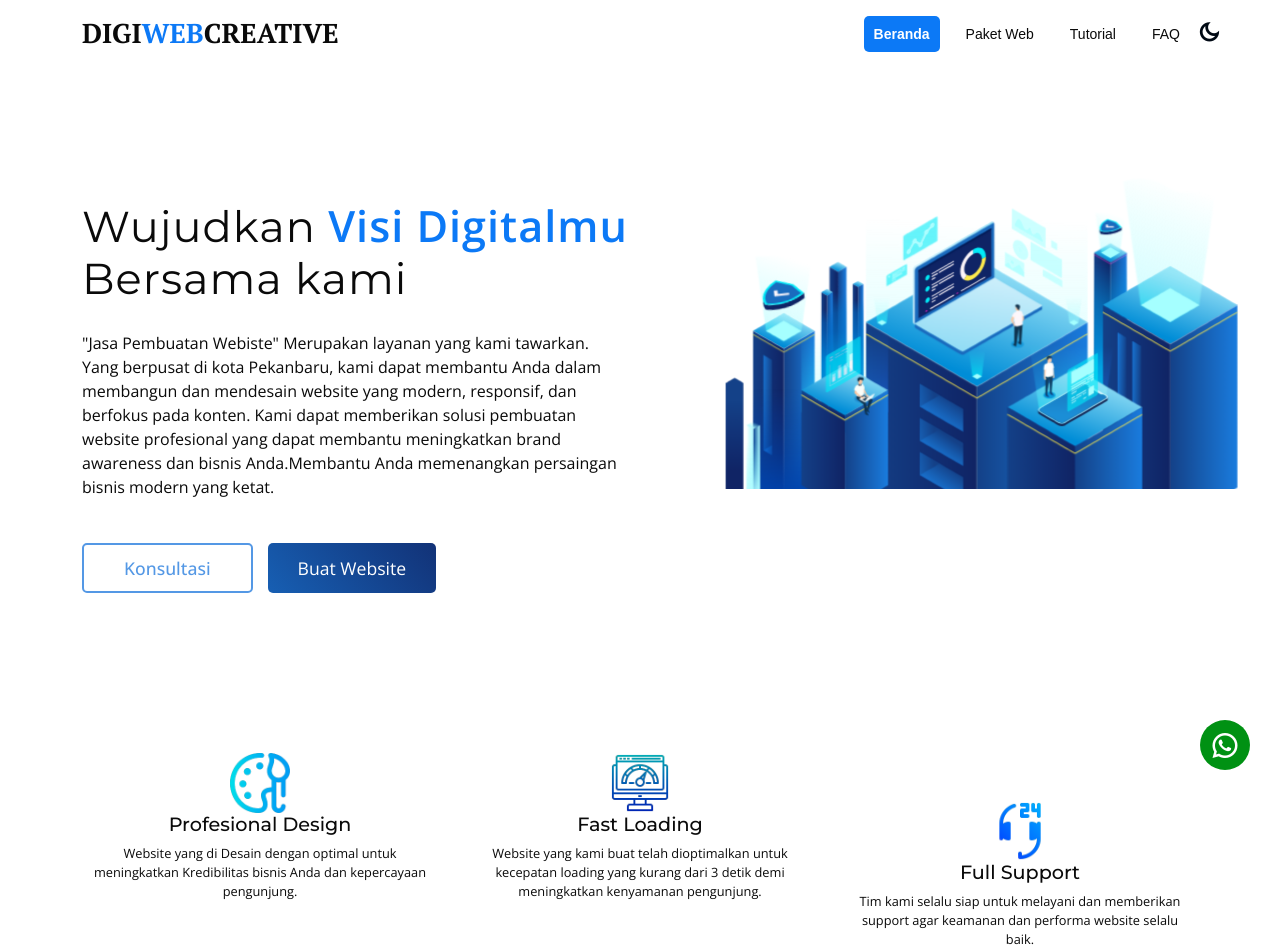
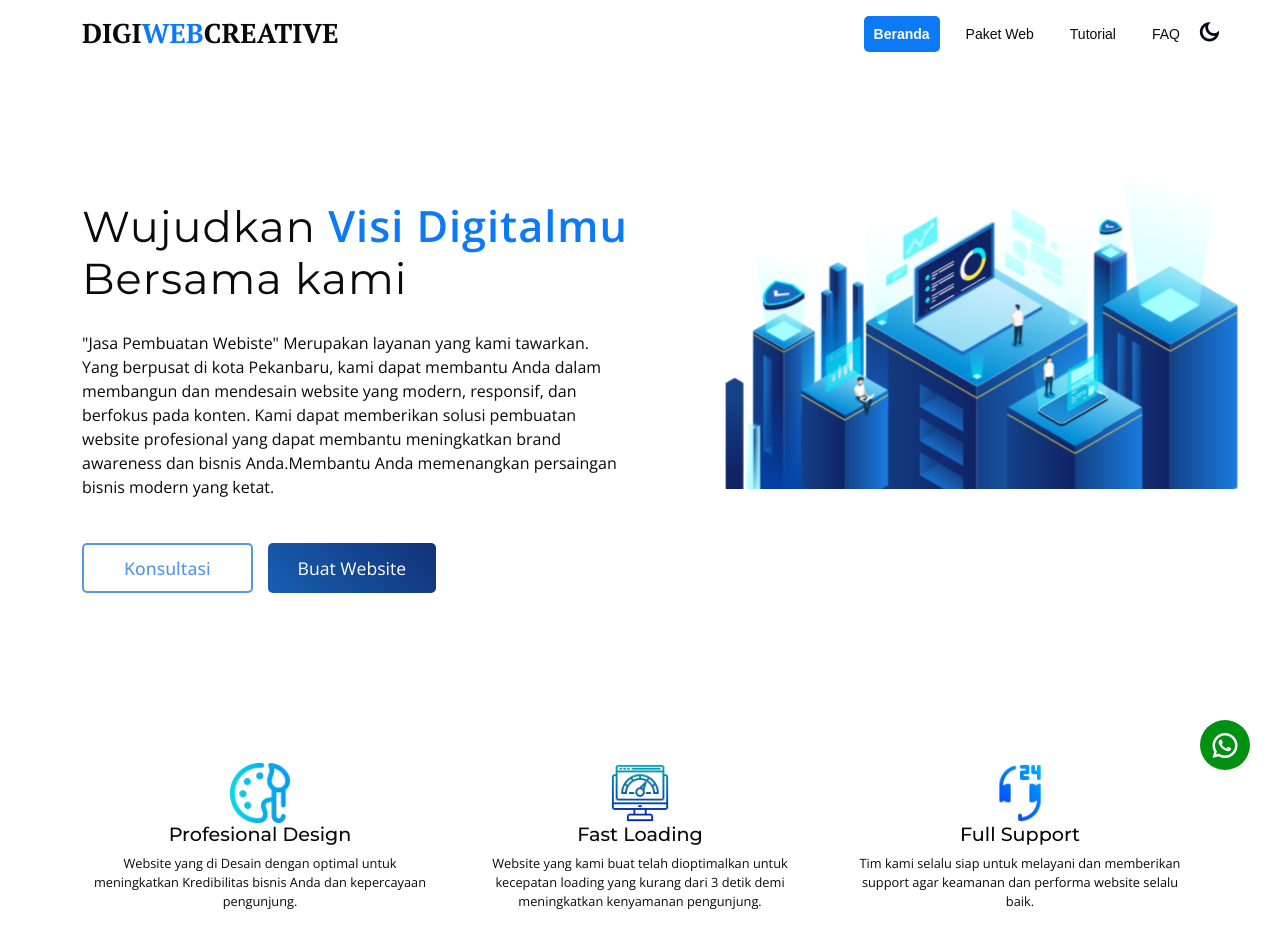
Before and after one commit to elrudqadhafi/digiwebcreative, a React (Vite) app: page / in a window 1280 px wide. Shown: the top 952 px of the page. Built offline with nearby package versions, Linux system fonts and the light colour scheme.

Commit message:
merubah semua kontent

```diff
--- a/src/data/index.js
+++ b/src/data/index.js
@@ -186,7 +186,7 @@ export const benefit = [
     id: 6,
     image: SosmedImg,
     title: "Integrasi Sosial Media",
-    desc: "Mengintegrasikan platform media sosial untuk meningkatkan keterlibatan, jangkauan dan interaksi dengan pelanggan.",
+    desc: "Mengintegrasikan platform media sosial untuk meningkatkan keterlibatan,dan interaksi dengan pelanggan.",
   },
 ]
 
--- a/src/main.jsx
+++ b/src/main.jsx
@@ -51,7 +51,7 @@ const router = createBrowserRouter([
 ])
 
 ReactDOM.createRoot(document.getElementById("root")).render(
-  <React.StrictMode>
+  <>
     <RouterProvider router={router} />
-  </React.StrictMode>
+  </>,
 )
--- a/src/pages/FaqPage.jsx
+++ b/src/pages/FaqPage.jsx
@@ -17,7 +17,7 @@ const FaqPage = () => {
       <ScrollToTop />
       <div className="faq-page">
         <Helmet>
-          <title>Temukan Pertanyaanmu Disini - Web Pro Tech</title>
+          <title>Temukan Pertanyaanmu Disini - Digi Web Creative</title>
         </Helmet>
         <Container>
           <Row className="d-flex align-items-center">
--- a/src/pages/HomePage.jsx
+++ b/src/pages/HomePage.jsx
@@ -113,7 +113,7 @@ const HomePage = () => {
         <div className="info-panel m-auto">
           <Container>
             <Row>
-              <Col lg="4" md="6">
+              <Col lg="4" md="6" className="m-md-auto mt-md-5 mt-lg-0 mt-3">
                 <img src={DesignImg} alt="designimage-freepik" loading="lazy" />
                 <h4>Profesional Design</h4>
                 <p>
@@ -121,7 +121,7 @@ const HomePage = () => {
                   Kredibilitas bisnis Anda dan kepercayaan pengunjung.
                 </p>
               </Col>
-              <Col lg="4" md="6">
+              <Col lg="4" md="6" className="m-md-auto mt-md-5 mt-lg-0 mt-3">
                 <img
                   src={FastLoadingImg}
                   alt="fastloadingimage-freepik"
@@ -134,7 +134,7 @@ const HomePage = () => {
                   pengunjung.
                 </p>
               </Col>
-              <Col lg="4" md="6" className="m-md-auto mt-md-5">
+              <Col lg="4" md="6" className="m-md-auto mt-md-5 mt-lg-0 mt-3">
                 <img
                   src={FullSupportImg}
                   alt="supportimage-freepik"
@@ -597,8 +597,7 @@ const HomePage = () => {
               <h3 className="text-center">Benefit Yang Kamu Dapat...</h3>
               <p className="text-center mt-2 mb-5">
                 Nah, Kamu pasti bertanya-tanya apa saja yang akan Kamu dapatkan
-                ketika memilih Web-Pro Tech sebagai partner digitalmu.Yuk kita
-                lihat!
+                ketika memilih <span>DIGIWEBCREATIVE</span> sebagai partner digitalmu.Yuk kita lihat!
               </p>
             </Row>
             <Row>
--- a/src/pages/PrivacyPolicy.jsx
+++ b/src/pages/PrivacyPolicy.jsx
@@ -12,12 +12,12 @@ const PrivacyPolicy = () => {
       <ScrollToTop />
       <div className="privacy-policy w-100 min-vh-100">
         <Helmet>
-          <title>Kebijakan Privasi - Web Pro Tech</title>
+          <title>Kebijakan Privasi - Digi Web Creative</title>
         </Helmet>
         <Container>
           <Row>
             <Col>
-              <h3>Privacy Policy</h3>
+              <h3>Kebijakan Privasi</h3>
               <p className="mt-4">
                 Dengan memilih untuk menggunakan Layanan kami, Anda secara
                 otomatis memberikan persetujuan untuk pengumpulan dan penggunaan
--- a/src/styles/global.css
+++ b/src/styles/global.css
@@ -127,17 +127,11 @@ body {
   }
 }
 
-@media screen and (max-width: 325px) {
+@media screen and (max-width: 361px) {
   .navbar .navbar-brand {
-    font-size: 1.5rem;
-  }
-
-  .navbar .navbar-brand img {
-    width: 50px;
-  }
-
-  .konsultasi {
-    margin-bottom: 10px;
+    font-size: 1.3rem;
+    padding: 10px;
+    padding-left: 5px;
   }
 }
 
@@ -196,6 +190,14 @@ body {
   .dark-mode label .ri-sun-line,
   .dark-mode label .ri-moon-line {
     font-size: 25px;
+  }
+}
+
+@media screen and (max-width: 361px) {
+
+  .dark-mode label .ri-sun-line,
+  .dark-mode label .ri-moon-line {
+    font-size: 23px;
   }
 }
 
@@ -359,6 +361,10 @@ body {
 }
 
 @media screen and (max-width: 376px) {
+  .homepage .header-box {
+    padding: 5px;
+  }
+
   .homepage .header-box .konsultasi {
     padding: 10px 25px;
   }
@@ -397,6 +403,17 @@ body {
 }
 
 @media screen and (max-width: 450px) {
+  .homepage .info-panel {
+    padding: 10px;
+  }
+
+  .homepage .info-panel img {
+    width: 50px;
+    padding-bottom: 8px;
+  }
+}
+
+@media screen and (max-width: 4361px) {
   .homepage .info-panel {
     padding: 10px;
   }
@@ -711,6 +728,7 @@ body {
   font-size: 1rem;
   padding-top: 70px;
   line-height: 1.5;
+  font-family: 'Montserrat', sans-serif;
 }
 
 .homepage .penjelasan-dua hr {
@@ -869,12 +887,20 @@ body {
 }
 
 @media screen and (max-width: 391px) {
+  .homepage .penjelasan-dua .row:nth-child(3) {
+    padding: 30px 0;
+  }
+
   .homepage .penjelasan-empat .row:nth-child(1) h3 {
     font-size: 1.5rem;
   }
 }
 
 @media screen and (max-width: 365px) {
+  .homepage .penjelasan {
+    padding: 5px;
+  }
+
   .homepage .penjelasan .row:nth-child(1) h3 {
     font-size: 1.7rem;
   }
@@ -889,6 +915,15 @@ body {
 
   .homepage .penjelasan-empat .row:nth-child(1) h3 {
     font-size: 1.5rem;
+  }
+
+  .homepage .penjelasan-dua .row:nth-child(3) {
+    padding: 30px 5px;
+  }
+
+  .homepage .penjelasan-dua .row:nth-child(3) h4,
+  .homepage .penjelasan-dua .row:nth-child(3) h5 {
+    text-align: left;
   }
 }
 
@@ -978,6 +1013,12 @@ body {
   }
 }
 
+@media screen and (max-width: 361px) {
+  .homepage .layanan-kami {
+    padding: 5px;
+  }
+}
+
 /* STYLE HOMEPAGE LAYANAN-KAMI */
 
 /* STYLE HOMEPAGE BENEFIT */
@@ -1001,6 +1042,11 @@ body {
 .homepage .benefit .row:nth-child(1) p,
 .homepage .benefit .row:nth-child(3) p {
   color: var(--text-color);
+}
+
+.homepage .benefit .row:nth-child(1) p span {
+  color: #0c79f6;
+  font-weight: 500;
 }
 
 .benefit .benefit-box {
@@ -1035,6 +1081,7 @@ body {
   font-weight: 300;
 }
 
+
 @media screen and (max-width: 450px) {
   .homepage .benefit {
     padding: 10px;
@@ -1045,9 +1092,15 @@ body {
   }
 }
 
+@media screen and (max-width: 391px) {
+  .homepage .benefit .row:nth-child(1) h3 {
+    font-size: 1.5rem;
+  }
+}
+
 @media screen and (max-width: 376px) {
   .homepage .benefit {
-    padding: 10px;
+    padding: 5px;
   }
 
   .homepage .benefit .row:nth-child(1) h3 {
@@ -1148,27 +1201,32 @@ footer {
   border-top: 0.5px solid #c3c3c33c;
 }
 
-footer .footer-logo {
+/* footer .footer-logo {
   display: flex;
   align-items: center;
+} */
+
+footer h2 {
+  font-size: 1.6rem;
+  color: var(--text-color);
+  font-family: 'PT Serif', serif;
+  padding-left: 70px;
+  padding-bottom: 20px;
+}
+
+footer h2 span {
+  font-size: 1.6rem;
+  color: #0c79f6;
+  font-family: 'PT Serif', serif;
 }
 
 footer .row:nth-child(1) h3 {
   color: var(--text-color);
   font-size: 1rem;
   padding-top: 20px;
+  padding-bottom: 15px;
   padding-left: 70px;
-  padding-bottom: 15px;
-}
-
-footer .footer-logo img {
-  width: 70px;
-  padding-bottom: 22px;
-}
-
-footer h2 {
-  font-size: 1.8rem;
-  color: var(--text-color);
+  font-family: 'Montserrat', sans-serif;
 }
 
 footer p {
@@ -1176,6 +1234,7 @@ footer p {
   font-weight: 400;
   padding-left: 70px;
   width: 500px;
+  font-weight: 400;
 }
 
 footer .alamat,
@@ -1187,6 +1246,7 @@ footer .alamat-pt p,
 footer .alamat p {
   padding-left: 0;
   padding-top: 4px;
+  font-weight: 300;
 }
 
 footer .alamat i,
@@ -1194,7 +1254,7 @@ footer .alamat-pt i {
   padding-left: 70px;
   padding-right: 10px;
   font-size: 20px;
-  font-weight: 600;
+  font-weight: 400;
   color: #0c79f6;
 }
 
@@ -1207,7 +1267,7 @@ footer .row:nth-child(1) .garis-1 {
 
 footer li {
   list-style: none;
-  padding-top: 10px;
+  padding-top: 1px;
 }
 
 footer li a:hover {
@@ -1217,6 +1277,7 @@ footer li a:hover {
 footer h5 {
   color: var(--text-color);
   padding-top: 50px;
+  font-family: 'Montserrat', sans-serif;
 }
 
 footer li a {
@@ -1259,6 +1320,11 @@ footer .row:nth-child(2) h4 {
   font-weight: 400;
   text-align: center;
   color: var(--text-color);
+}
+
+footer .row:nth-child(2) h4 span {
+  color: #0c79f6;
+  font-family: 'PT Serif', serif;
 }
 
 /* RESPONSIVE FOOTER */
@@ -1282,9 +1348,47 @@ footer .row:nth-child(2) h4 {
   }
 }
 
+@media screen and (max-width: 450px) {
+  footer h2 {
+    font-size: 1.3rem;
+    padding-bottom: 10px;
+  }
+
+  footer h2 span {
+    font-size: 1.3rem;
+  }
+
+  footer p {
+    font-size: 14px;
+  }
+
+  footer .row:nth-child(1) h3 {
+    font-size: 14px;
+  }
+}
+
 @media screen and (max-width: 400px) {
   footer .row:nth-child(1) h3 {
     font-size: 14px;
+  }
+}
+
+@media screen and (max-width: 376px) {
+  footer h2 {
+    font-size: 1.2rem;
+    padding-bottom: 10px;
+  }
+
+  footer h2 span {
+    font-size: 1.2rem;
+  }
+
+  footer p {
+    font-size: 14px;
+  }
+
+  footer .row:nth-child(1) h3 {
+    font-size: 12px;
   }
 }
 
@@ -1304,6 +1408,7 @@ footer .row:nth-child(2) h4 {
   font-size: 2.2rem;
   font-weight: 500;
   color: var(--text-color);
+  font-family: 'Montserrat', sans-serif;
 }
 
 .paket-page .plan-card {
@@ -1316,6 +1421,7 @@ footer .row:nth-child(2) h4 {
 
 .paket-page .plan-card h4 {
   color: var(--text-color);
+  font-family: 'Montserrat', sans-serif;
 }
 
 .paket-page .plan-card .desc {
@@ -1421,7 +1527,7 @@ footer .row:nth-child(2) h4 {
   color: var(--text-color);
   padding-top: 20px;
   padding-bottom: 20px;
-  font-size: 1.7rem;
+  font-size: 1.5rem;
 }
 
 .paket-page .container:nth-child(3) p {
@@ -1446,6 +1552,17 @@ footer .row:nth-child(2) h4 {
 }
 
 @media screen and (max-width: 450px) {
+  .paket-page {
+    padding-left: 10px;
+    padding-right: 10px;
+  }
+
+  .paket-page h3 {
+    padding-top: 50px;
+    padding-bottom: 20px;
+    font-size: 1.9rem;
+  }
+
   .paket-page .container:nth-child(2) .col:nth-child(1) {
     padding: 25px;
   }
@@ -1455,12 +1572,16 @@ footer .row:nth-child(2) h4 {
   }
 
   .paket-page .container:nth-child(3) h4 {
-    font-size: 1.4rem;
-  }
-
-  .paket-page .container:nth-child(2) .row:nth-child(1) button {
-    margin: 0;
-  }
+    font-size: 1.2rem;
+  }
+}
+
+@media screen and (max-width: 361px) {
+  .paket-page {
+    padding-left: 7px;
+    padding-right: 7px;
+  }
+
 }
 
 /* STYLE PAKETPAGE */
@@ -1483,6 +1604,10 @@ footer .row:nth-child(2) h4 {
   border-radius: 8px;
 }
 
+.order-page .full-data .text-content h3 {
+  font-family: 'Montserrat', sans-serif;
+}
+
 .order-page .row:nth-child(2) .ringkasan {
   padding: 20px;
   border-radius: 8px;
@@ -1502,6 +1627,7 @@ footer .row:nth-child(2) h4 {
   color: var(--text-color);
   padding-bottom: 10px;
   padding-left: 4px;
+  font-family: 'Montserrat', sans-serif;
 }
 
 .order-page .ringkasan h5 {
@@ -1526,6 +1652,10 @@ footer .row:nth-child(2) h4 {
   background-color: var(--abu-color);
   padding: 30px;
   border-radius: 8px;
+}
+
+.order-page .form-data h4 {
+  font-family: 'Montserrat', sans-serif;
 }
 
 .order-page .row:nth-child(1) h3 {
@@ -1659,6 +1789,7 @@ input::placeholder {
   color: var(--text-color);
   text-align: center;
   background-color: var(--other-color);
+  font-family: 'Montserrat', sans-serif;
 }
 
 .about-page h5 {
@@ -1666,6 +1797,7 @@ input::placeholder {
   font-weight: 500;
   font-size: 1.3rem;
   padding-top: 50px;
+  font-family: 'Montserrat', sans-serif;
 }
 
 .about-page p {
@@ -1678,6 +1810,10 @@ input::placeholder {
 .about-page p span {
   color: var(--text-color);
   font-weight: 400;
+}
+
+.about-page .row:nth-child(3) h4 {
+  font-family: 'Montserrat', sans-serif;
 }
 
 .about-page .row:nth-child(3) {
@@ -1725,10 +1861,12 @@ input::placeholder {
   text-align: center;
   font-weight: 600;
   font-size: 1.8rem;
+  font-family: 'Montserrat', sans-serif;
 }
 
 .about-page .row:nth-child(4) h6 span {
   color: #0c79f6;
+  font-family: 'Montserrat', sans-serif;
 }
 
 .about-page .row:nth-child(4) p {
@@ -1759,6 +1897,7 @@ input::placeholder {
   font-size: 1.1rem;
   font-weight: 500;
   text-align: center;
+  font-family: 'Montserrat', sans-serif;
 }
 
 .about-page .about-card h6 {
@@ -1799,6 +1938,7 @@ input::placeholder {
   padding-top: 48px;
   padding-bottom: 30px;
   font-weight: 500;
+  font-family: 'Montserrat', sans-serif;
 }
 
 .faq .accordion .accordion-button {
@@ -1834,6 +1974,7 @@ input::placeholder {
   font-weight: 500;
   letter-spacing: 1px;
   color: var(--text-color);
+  font-family: 'Montserrat', sans-serif;
 }
 
 .faq-page h6 {
@@ -1871,6 +2012,7 @@ input::placeholder {
 .tutorial h1 {
   font-weight: 500;
   color: var(--text-color);
+  font-family: 'Montserrat', sans-serif;
 }
 
 .tutorial h6 {
@@ -1884,12 +2026,8 @@ input::placeholder {
   margin: auto;
 }
 
-.tutorial .row:nth-child(1) h3 {
-  color: var(--text-color);
-}
-
 .tutorial .container:nth-child(2) {
-  padding-top: 120px;
+  padding-top: 150px;
   padding-bottom: 50px;
 }
 
@@ -1917,6 +2055,7 @@ input::placeholder {
   justify-content: space-between;
   padding: 20px;
   font-weight: 400;
+  font-family: 'Montserrat', sans-serif;
 }
 
 .tutorial p {
@@ -1949,6 +2088,19 @@ input::placeholder {
   .tutorial .pesan-dari-website img {
     width: 100%;
   }
+}
+
+@media screen and (max-width: 400px) {
+  .tutorial h1 {
+    font-size: 1.5rem;
+  }
+
+  .tutorial h6 {
+    font-weight: 300;
+    color: var(--text-color);
+    font-size: 0.85rem;
+  }
+
 }
 
 /* STYLE TUTORIAL */
@@ -1968,11 +2120,13 @@ input::placeholder {
   font-weight: 500;
   color: var(--text-color);
   text-align: center;
+  font-family: 'Montserrat', sans-serif;
 }
 
 .syarat-ketentuan h6 {
   color: var(--text-color);
   font-size: 1.1rem;
+  font-family: 'Montserrat', sans-serif;
 }
 
 .syarat-ketentuan ul {
@@ -1996,12 +2150,19 @@ input::placeholder {
   font-weight: 400;
   list-style: none;
   color: var(--text-color);
+  font-family: 'Montserrat', sans-serif;
 }
 
 .syarat-ketentuan p {
   color: var(--text-color);
   font-weight: 300;
   padding-top: 10px;
+}
+
+@media screen and (max-width: 450px) {
+  .syarat-ketentuan .row:nth-child(1) h3 {
+    font-size: 1.7rem;
+  }
 }
 
 /* STYLE SYARAT KETENTUAN PAGE */
@@ -2073,3 +2234,6 @@ input::placeholder {
 }
 
 /* STYLE ERROR PAGE */
+
+/* STYLE BLOG PAGE START */
+/* STYLE BLOG PAGE END */
```
Also changed, not shown: src/components/FooterComponent.jsx (+4 -5 lines), src/pages/AboutPage.jsx (+3 -29 lines), src/pages/OrderPage.jsx (+3 -5 lines), src/pages/PaketPage.jsx (+5 -6 lines), src/pages/SyaratKetentuanPage.jsx (+18 -18 lines), src/pages/TutorialPage.jsx (+4 -6 lines).
